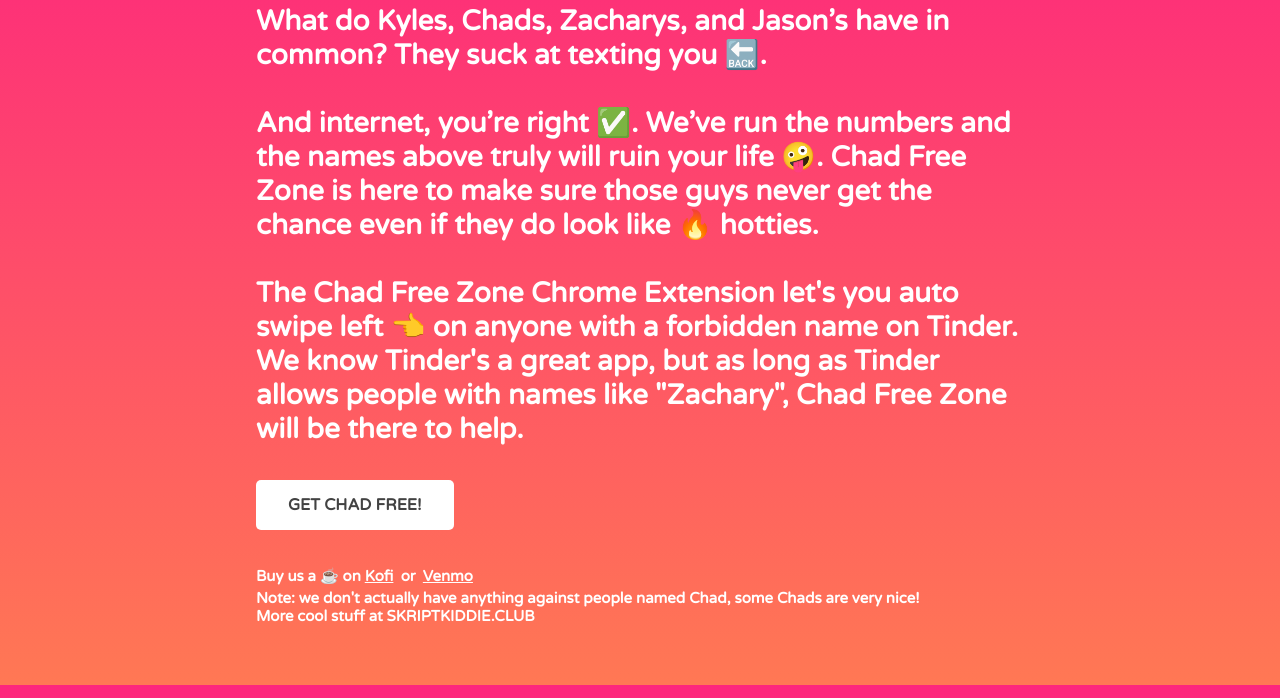
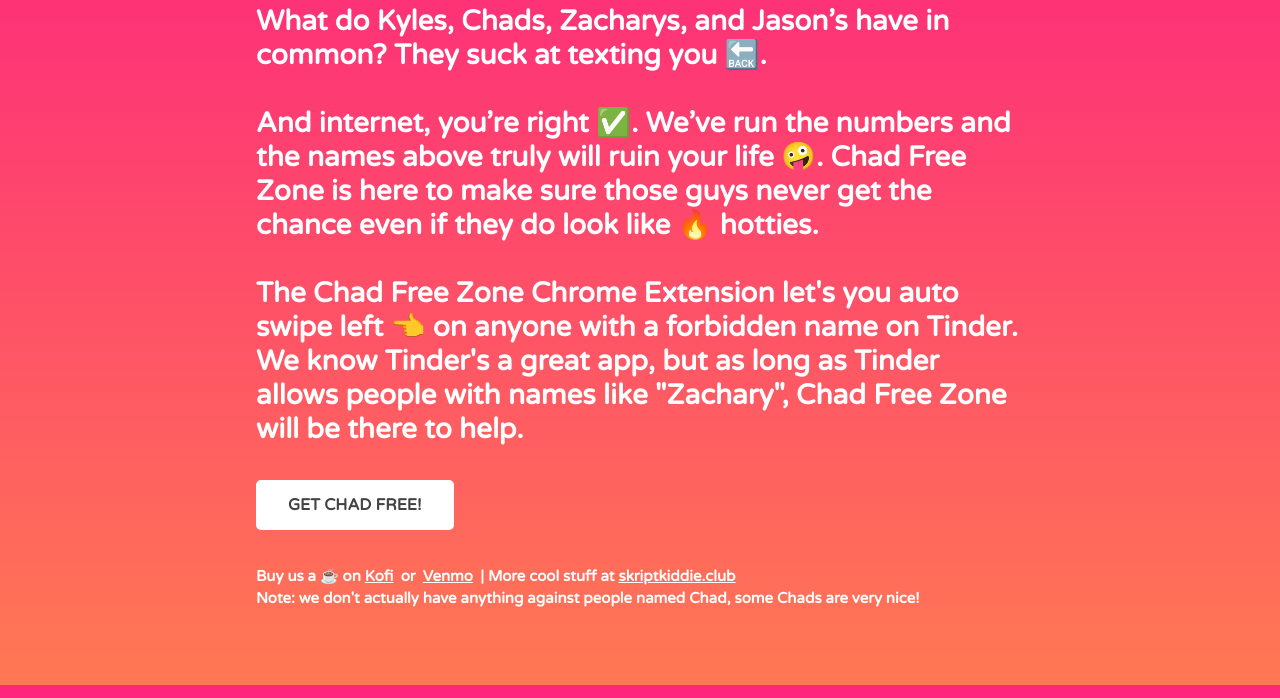
Before and after one commit to adnanaga/chadfreezone, a browser extension: page docs/index.html in a window 1280 px wide. Shown: the part 115-813 px from the top of the page. Drawn offline with Linux system fonts and the light colour scheme.

Commit message:
Update index.html

```diff
--- a/docs/index.html
+++ b/docs/index.html
@@ -31,14 +31,14 @@
 <br>
 <a> Buy us a ☕ on </a>
    <a style="text-decoration: underline;" href="https://ko-fi.com/skriptkiddie">Kofi</a> <a>or</a>
-    <a style="text-decoration: underline;" href="https://venmo.com/code?user_id=1382641341300736758">Venmo</a>
+    <a style="text-decoration: underline;" href="https://venmo.com/code?user_id=1382641341300736758">Venmo</a> <a>| More cool stuff at </a><a style="text-decoration: underline;" href="http://skriptkiddie.club"> skriptkiddie.club
+        </a>
 
 
 <br><a> Note: we don't actually have anything against people named Chad, some Chads are very nice!</a><br>
 
-                <a> More cool stuff at </a><a href="http://skriptkiddie.club">
-          SKRIPTKIDDIE.CLUB
-        </a>
+
+
     </div>
 
   </div>
```
